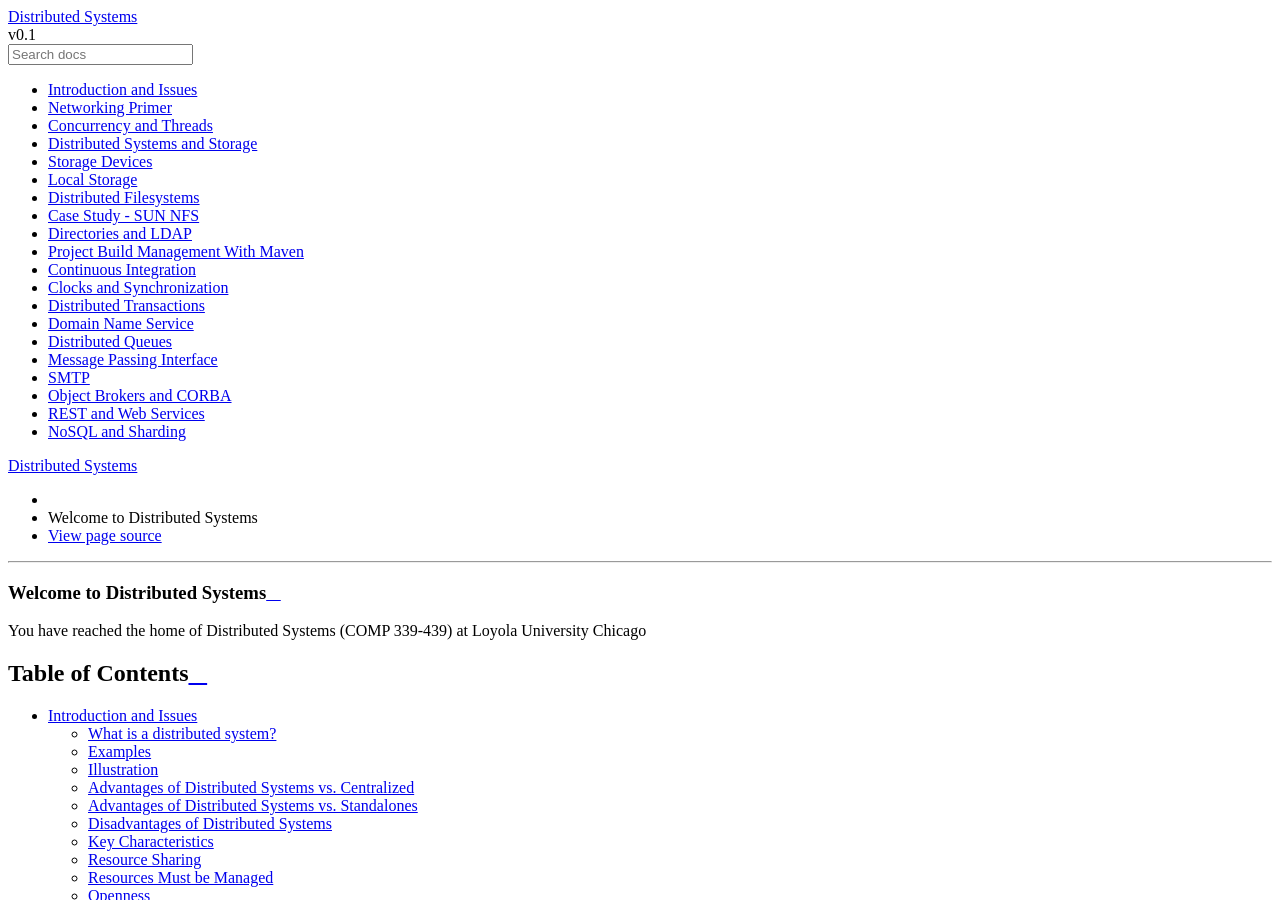
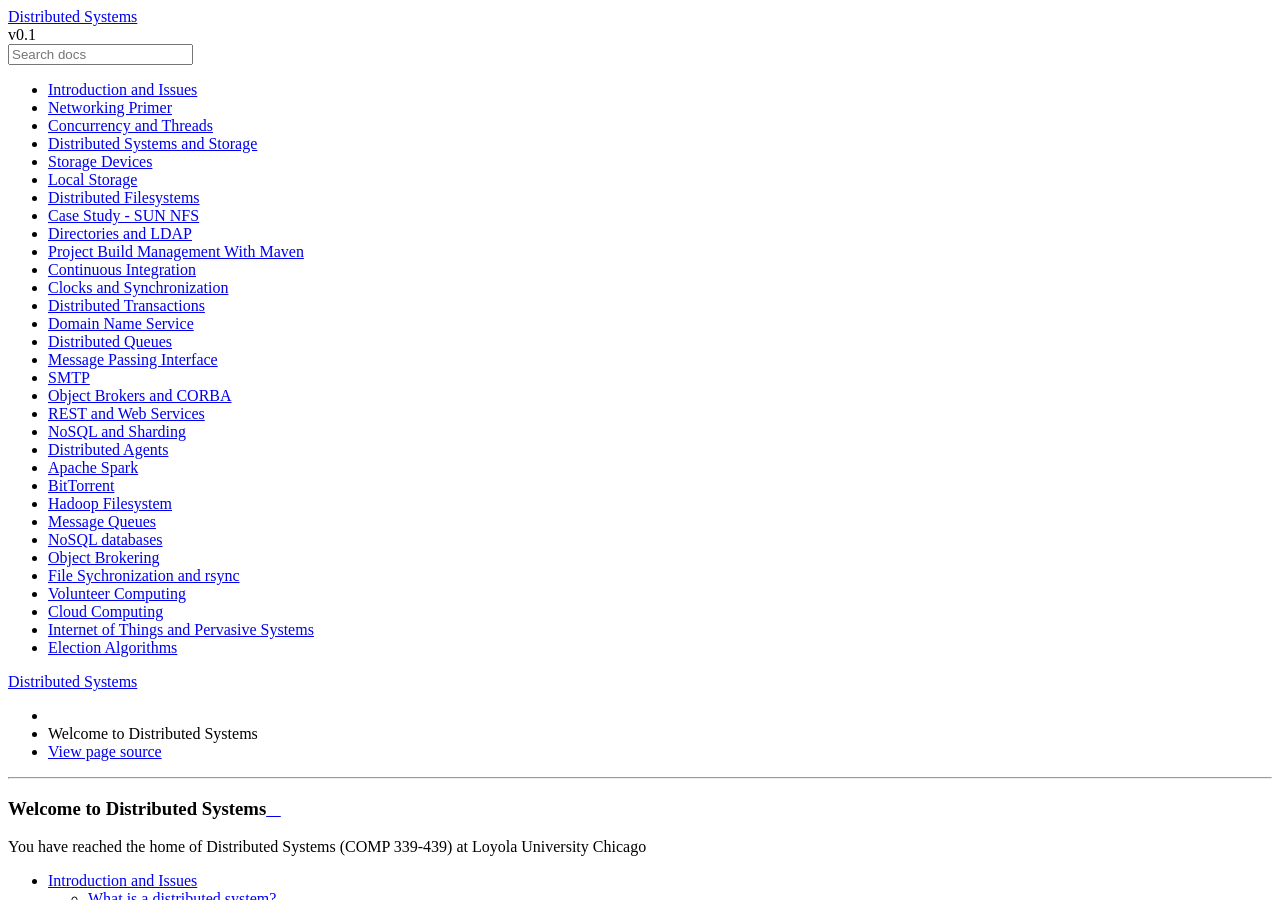
Before and after one commit to LoyolaChicagoBooks/distributedsystems, a Sphinx documentation site: the page built from source/index.rst, in a window 1280 px wide and 900 px high. Built offline with Sphinx 7.4.7 and the Read the Docs theme 2.0.0, drawn with Linux system fonts in a browser that asks for light colours; some of the changed text lies outside the part shown.

Commit message:
add some placeholder sections for student topics

```diff
--- /dev/null
+++ b/source/agents/agents.rst
@@ -0,0 +1,4 @@
+Distributed Agents
+===================
+
+TBA
--- /dev/null
+++ b/source/apache_spark/apache_spark.rst
@@ -0,0 +1,4 @@
+Apache Spark
+==============
+
+TBA
--- /dev/null
+++ b/source/bit_torrent/bit_torrent.rst
@@ -0,0 +1,4 @@
+BitTorrent
+=============
+
+TBA
--- /dev/null
+++ b/source/cloud/cloud.rst
@@ -0,0 +1,5 @@
+Cloud Computing
+===================
+
+Cloud computing is a distributed system.
+Cloud computing helps to make better distributed systems, especially when it comes to fault tolerance.
--- /dev/null
+++ b/source/hadoop/hadoop.rst
@@ -0,0 +1,4 @@
+Hadoop Filesystem
+=====================
+
+TBA
--- a/source/index.rst
+++ b/source/index.rst
@@ -4,8 +4,6 @@ Welcome to Distributed Systems
 
 You have reached the home of Distributed Systems (COMP 339-439) at Loyola University Chicago
 
-Table of Contents
--------------------------
 
 .. toctree::
    :maxdepth: 2
@@ -26,6 +24,19 @@ Table of Contents
    corba
    rest
    nosql
+   agents/agents
+   apache_spark/apache_spark
+   bit_torrent/bit_torrent
+   hadoop/hadoop
+   message_queues/message_queues
+   nosql_db/nosql_db
+   object_brokering/object_brokering
+   rsync/rsync
+   volunteer/volunteer
+   cloud/cloud
+   iot/iot
+   election/election
+
 
 Repository
    `github.com/LoyolaChicagoBooks/distributedsystems <https://github.com/LoyolaChicagoBooks/distributedsystems>`_
--- /dev/null
+++ b/source/iot/iot.rst
@@ -0,0 +1,7 @@
+Internet of Things and Pervasive Systems
+============================================
+
+
+Networks of small devices
+
+Sensors
--- /dev/null
+++ b/source/message_queues/message_queues.rst
@@ -0,0 +1,2 @@
+Message Queues
+===============
--- /dev/null
+++ b/source/nosql_db/nosql_db.rst
@@ -0,0 +1,4 @@
+NoSQL databases
+====================
+
+TBA
--- /dev/null
+++ b/source/object_brokering/object_brokering.rst
@@ -0,0 +1,4 @@
+Object Brokering
+===================
+
+Although somewhat of a legacy topic, CORBA and DCOM are influential and important systems.
--- /dev/null
+++ b/source/rsync/rsync.rst
@@ -0,0 +1,4 @@
+File Sychronization and rsync
+=================================
+
+TBA
--- /dev/null
+++ b/source/volunteer/volunteer.rst
@@ -0,0 +1,5 @@
+Volunteer Computing
+======================
+
+There are still many popular @Home projects.
+And BOINC
```
Also changed, not shown: source/election/election.rst (added, +7 -0 lines).
